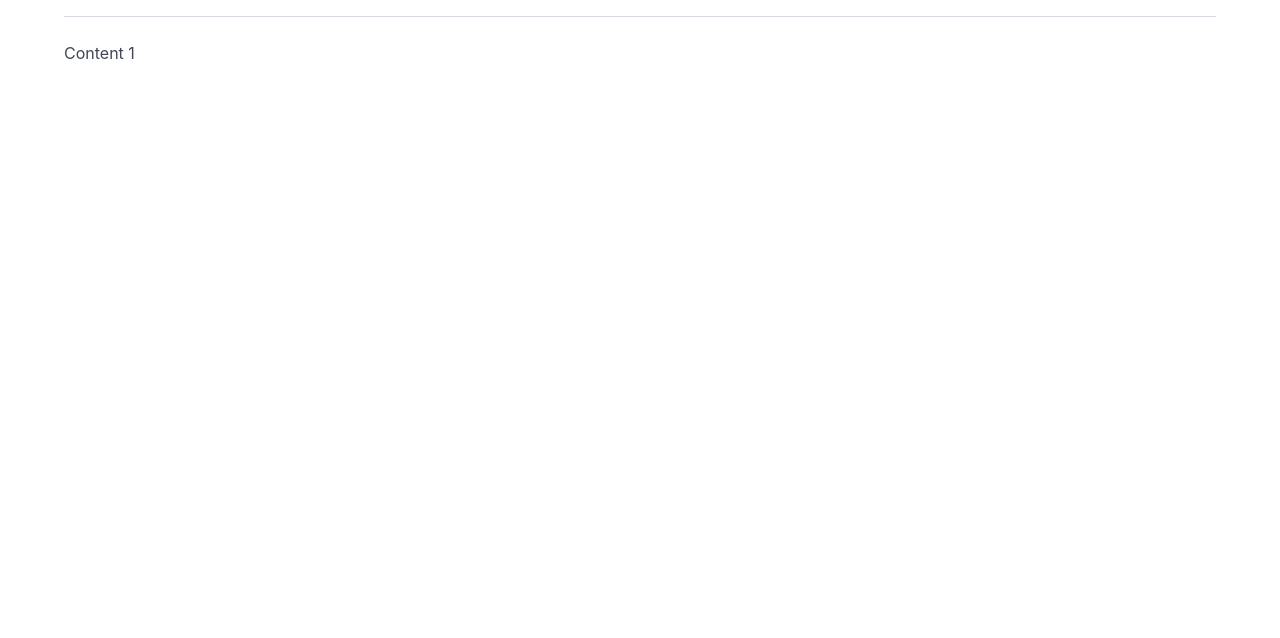
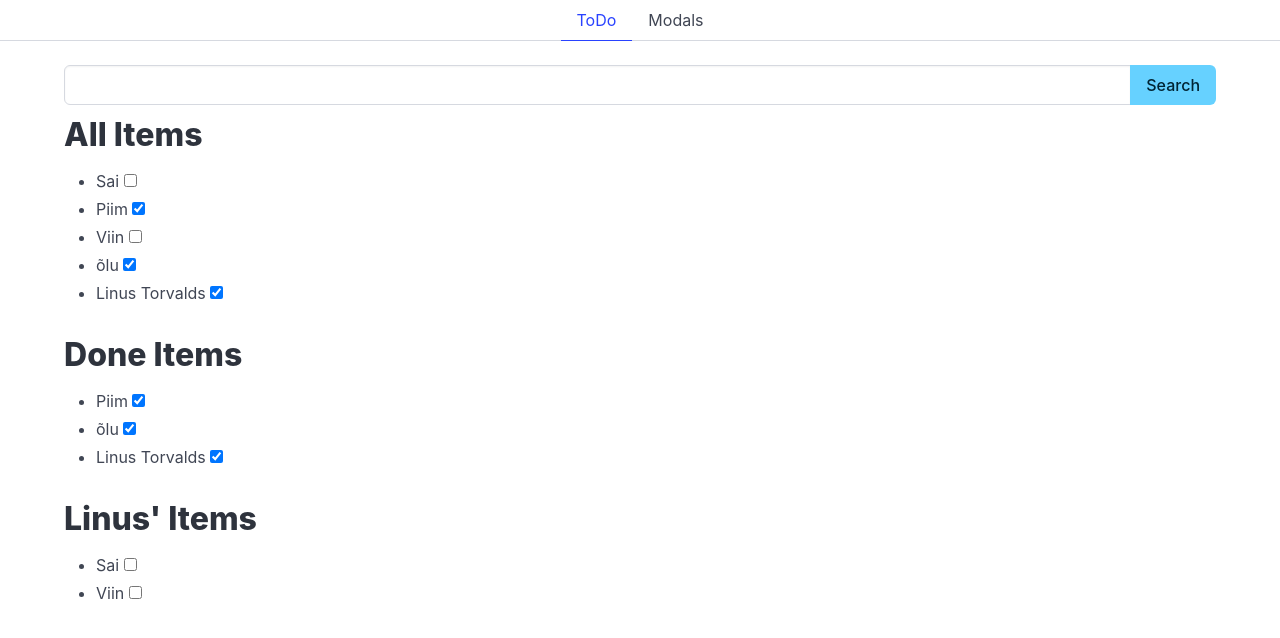
Before and after one commit to milestails777/learnnode, a Vue app: page / in a window 1280 px wide. Shown: the top 638 px of the page. Built offline with nearby package versions, Linux system fonts and the light colour scheme.

Commit message:
NT 4.0 Workstation

```diff
--- a/src/App.vue
+++ b/src/App.vue
@@ -2,28 +2,27 @@
 import { ref } from 'vue';
 import Tabs from './components/Tabs.vue';
 
+import ToDo from './pages/ToDo.vue';
+import Modals from './pages/modals.vue';
+
 let tabTitles = ref([
-    'Title 1',
-    'Title 2',
-    'Title 3',
-    'Title 4',
+    'ToDo',
+    'Modals',
 ]);
 
 let tabActive = ref(0);
 
 let contents = ref ([
-    'Content 1',
-    'Content 2',
-    'Content 3',
-    'Content 4',
-])
+    ToDo,
+    Modals,
+]);
 
 </script>
 
 <template>
+    <Tabs :titles="tabTitles" :active="tabActive" @setActive="tabActive=$event"></Tabs>
     <div class="container">
-       <Tabs :titles="tabTitles" :active="tabActive" @setActive="tabActive=$event"></Tabs>
-       <p>{{ contents[tabActive] }}</p>
+        <component :is="contents[tabActive]"></component>
     </div>
 </template>
 
--- a/src/components/ItemList.vue
+++ b/src/components/ItemList.vue
@@ -3,7 +3,7 @@ defineProps(['items', 'title']);
 </script>
 
 <template>
-    <hl>{{ title }}</hl>
+    <h1>{{ title }}</h1>
         <ul>
             <li v-for="item in items" :key="item.id">
                 {{ item.text }}
--- a/src/components/Modal.vue
+++ b/src/components/Modal.vue
@@ -1,14 +1,12 @@
 <script setup>
-defindProps(['active']);
+defineProps(['active']);
 </script>
 
 <template>
     <div class="modal" :class="{'is-active': active }">
         <div class="modal-background" @click="$emit('close')"></div>
         <div class="modal-content">
-            <p class="image is-4by3">
-                <img :src="url" alt="">
-            </p>
+            <slot></slot>
         </div>
         <button class="modal-close is-large" aria-label="close" @click="$emit('close')"></button>
     </div>
--- a/src/components/Tabs.vue
+++ b/src/components/Tabs.vue
@@ -4,7 +4,7 @@ defineProps(['titles', 'active']);
 <template>
     <div class="tabs is-centered">
       <ul>
-        <li v-for="{title,index} in titles"
+        <li v-for="(title,index) in titles"
             :class="{'is-active': index===active}"
             @click="$emit('setActive', index)">
             <a>{{ title }}</a>
--- a/src/pages/Modals.vue
+++ b/src/pages/Modals.vue
@@ -1,7 +1,7 @@
 <script setup>
 import { ref } from 'vue';
-import Modal from './components/Modal.vue';
-import ImgModal from './components/ImgModal.vue';
+import Modal from '../components/Modal.vue';
+import ImgModal from '../components/ImgModal.vue';
 
 let modal1Active = ref(false);
 let modal2Active = ref(false);
--- a/src/pages/ToDo.vue
+++ b/src/pages/ToDo.vue
@@ -1,6 +1,6 @@
 <script setup>
 import { computed, ref } from 'vue';
-import ItemList from './components/ItemList.vue';
+import ItemList from '../components/ItemList.vue';
 let i = 1;
 
 let items = ref([
```
